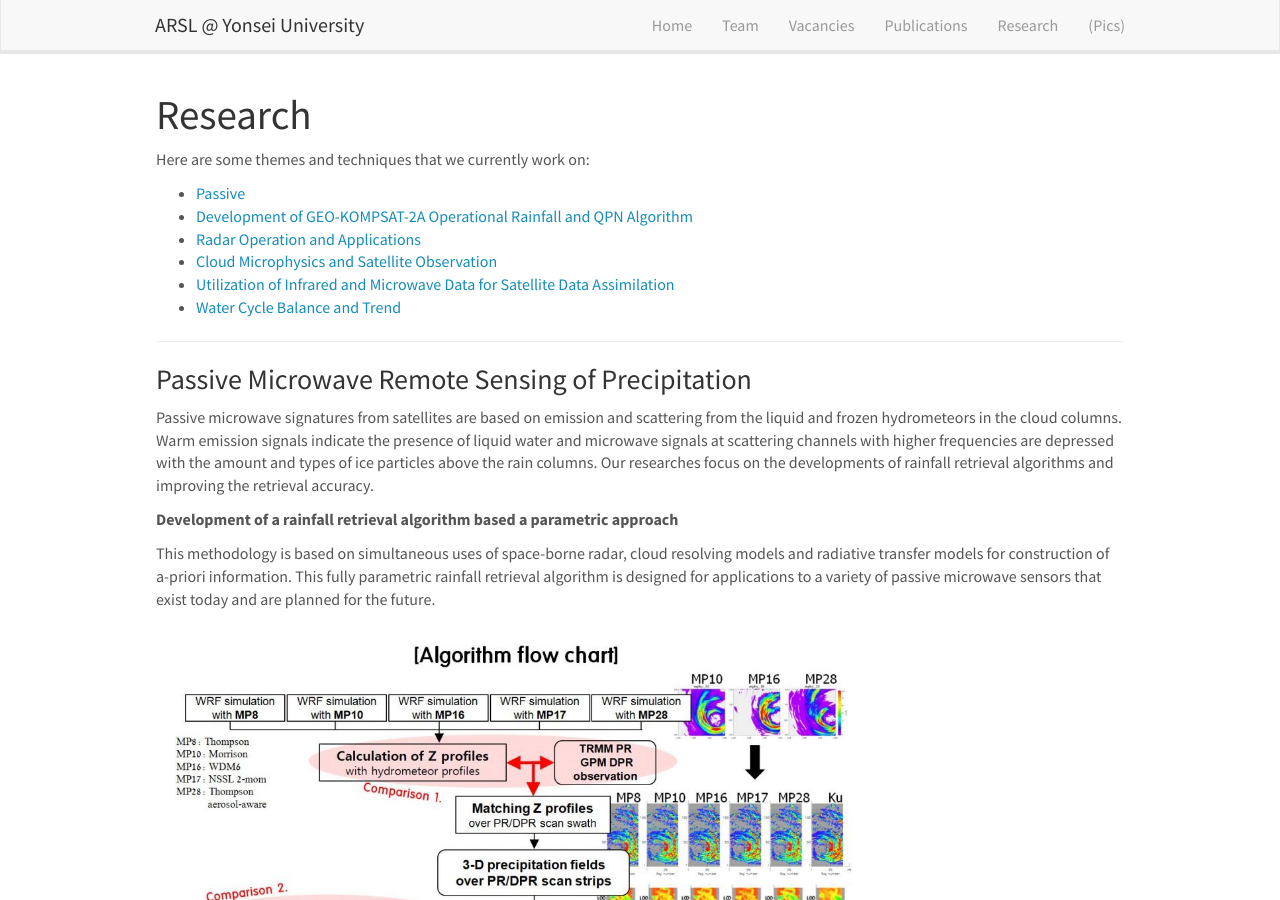
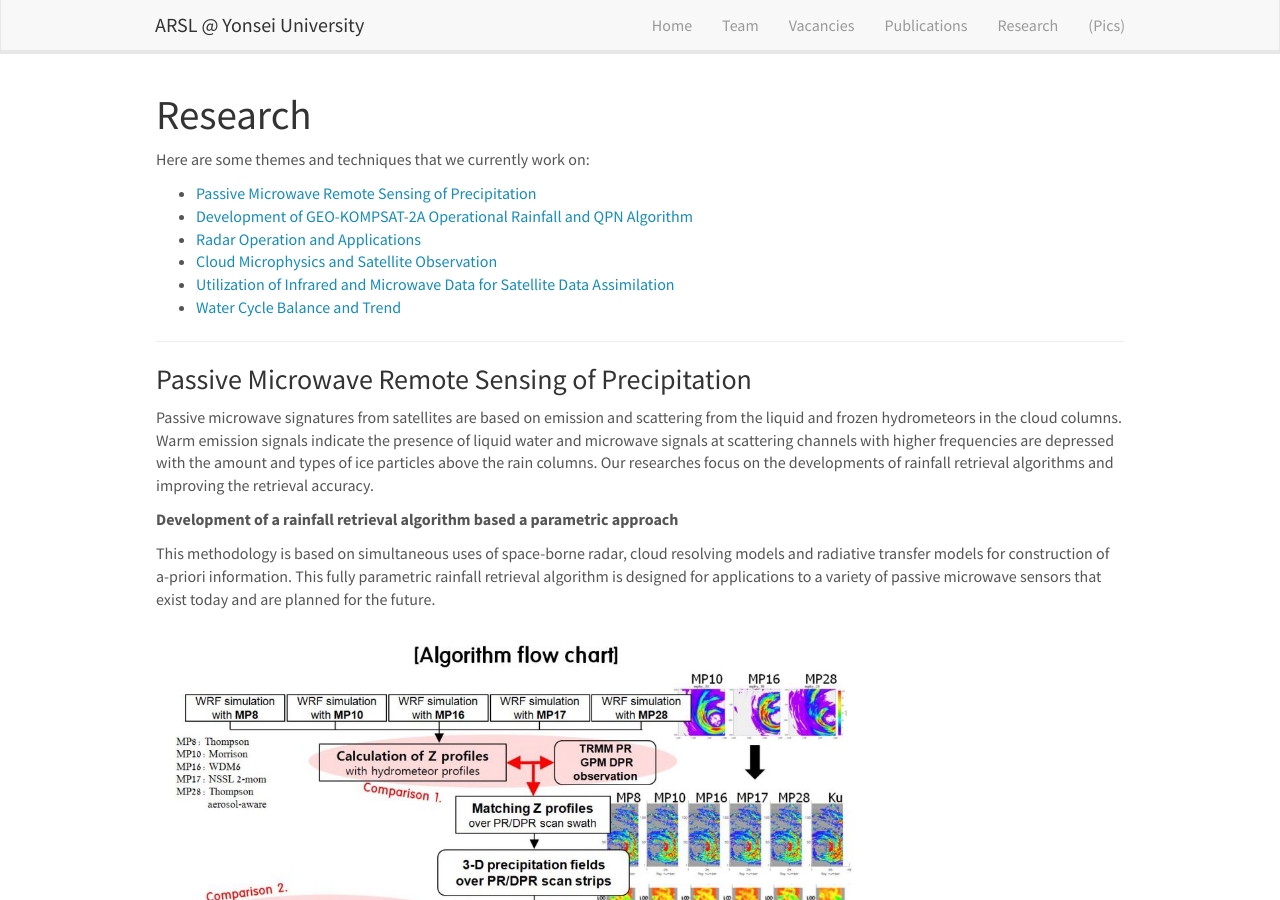
Before and after one commit to roo2003/roo2003.github.io, a Jekyll site: the page built from _pages/research.md, in a window 1280 px wide and 900 px high. Built offline with Jekyll 4.4.1, drawn with Linux system fonts in a browser that asks for light colours; nearby versions of some CDN libraries.

Commit message:
Initial commit of Jekyll blog

```diff
--- a/_pages/research.md
+++ b/_pages/research.md
@@ -10,7 +10,7 @@ permalink: /research/
 
 Here are some themes and techniques that we currently work on:
 
-- [Passive](#Passive-Microwave-Remote-Sensing-of-Precipitation)
+- [Passive Microwave Remote Sensing of Precipitation](#Passive-microwave-remote-sensing-of-precipitation)
 - [Development of GEO-KOMPSAT-2A Operational Rainfall and QPN Algorithm](#Development-of-GEO-KOMPSAT-2A-Operational-Rainfall-and-QPN-Algorithm)
 - [Radar Operation and Applications](#Radar-Operation-and-Applications)
 - [Cloud Microphysics and Satellite Observation](#Cloud-Microphysics-and-Satellite-Observation)
```
